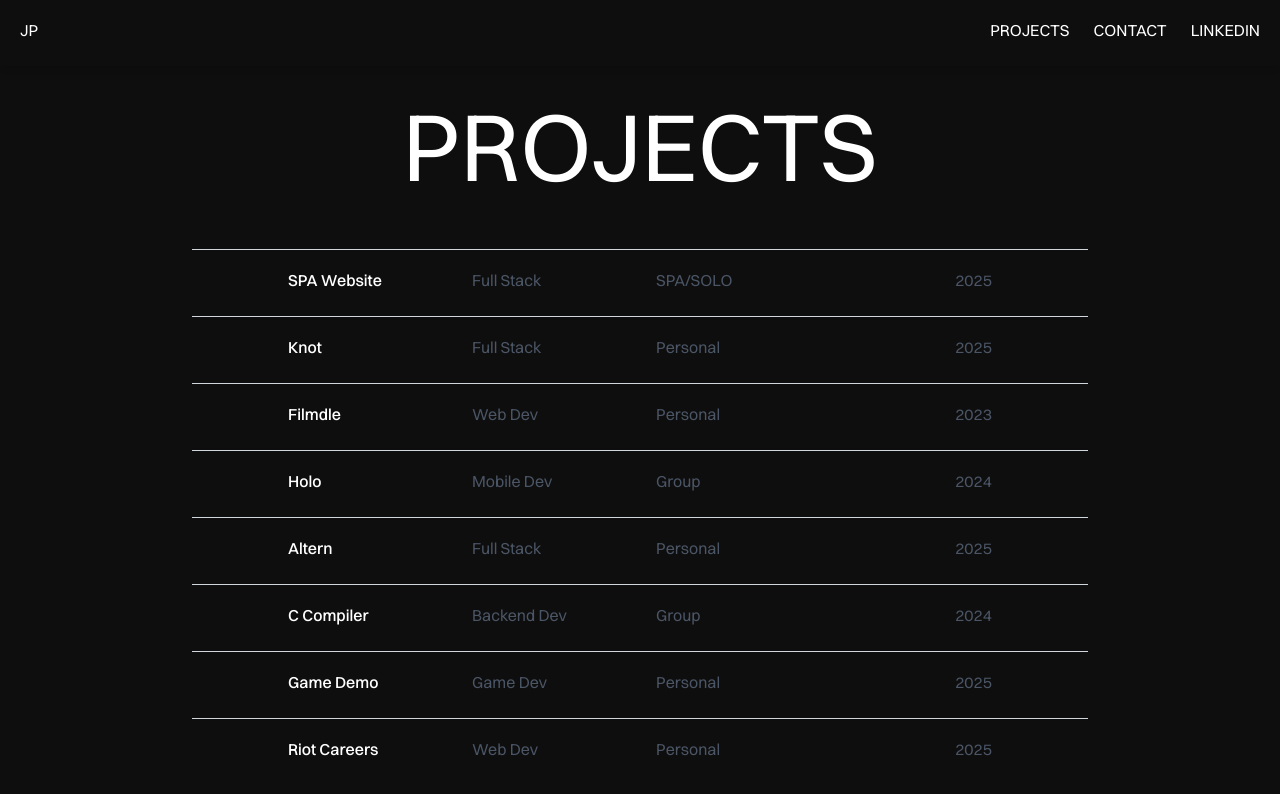
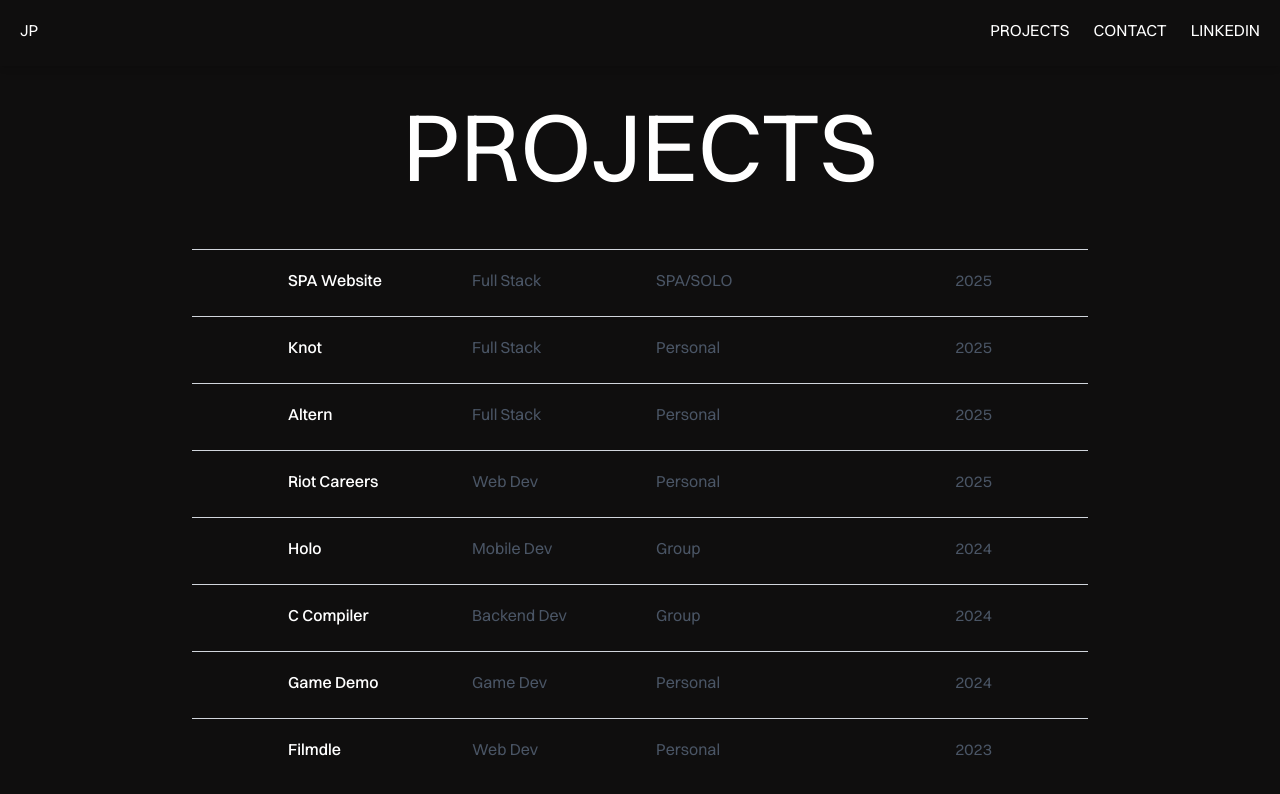
Before and after one commit to jparisio/New-Portfolio, a Next.js app: page /projects in a window 1280 px wide. Shown: the top 794 px of the page. Built offline with nearby package versions, Linux system fonts and the light colour scheme.

Commit message:
sort by year

```diff
--- a/src/pages/projects.tsx
+++ b/src/pages/projects.tsx
@@ -10,9 +10,11 @@ export default function ProjectsPage() {
         <AnimText text="PROJECTS" offset={0.55} />
       </h1>
       <div className="mt-10 w-full max-w-4xl">
-        {projectData.map((project, index) => (
-          <Project key={project.id} project={project} index={index} />
-        ))}
+        {projectData
+          .sort((a, b) => parseInt(b.year) - parseInt(a.year))
+          .map((project, index) => (
+            <Project key={project.id} project={project} index={index} />
+          ))}
       </div>
     </main>
   );
--- a/src/utils/projectData.json
+++ b/src/utils/projectData.json
@@ -52,7 +52,7 @@
     "project": "Game Demo",
     "category": "Game Dev",
     "client": "Personal",
-    "year": "2025",
+    "year": "2024",
     "link": "https://www.youtube.com/watch?v=ndpQz5A-CuQ"
   },
   {
```
